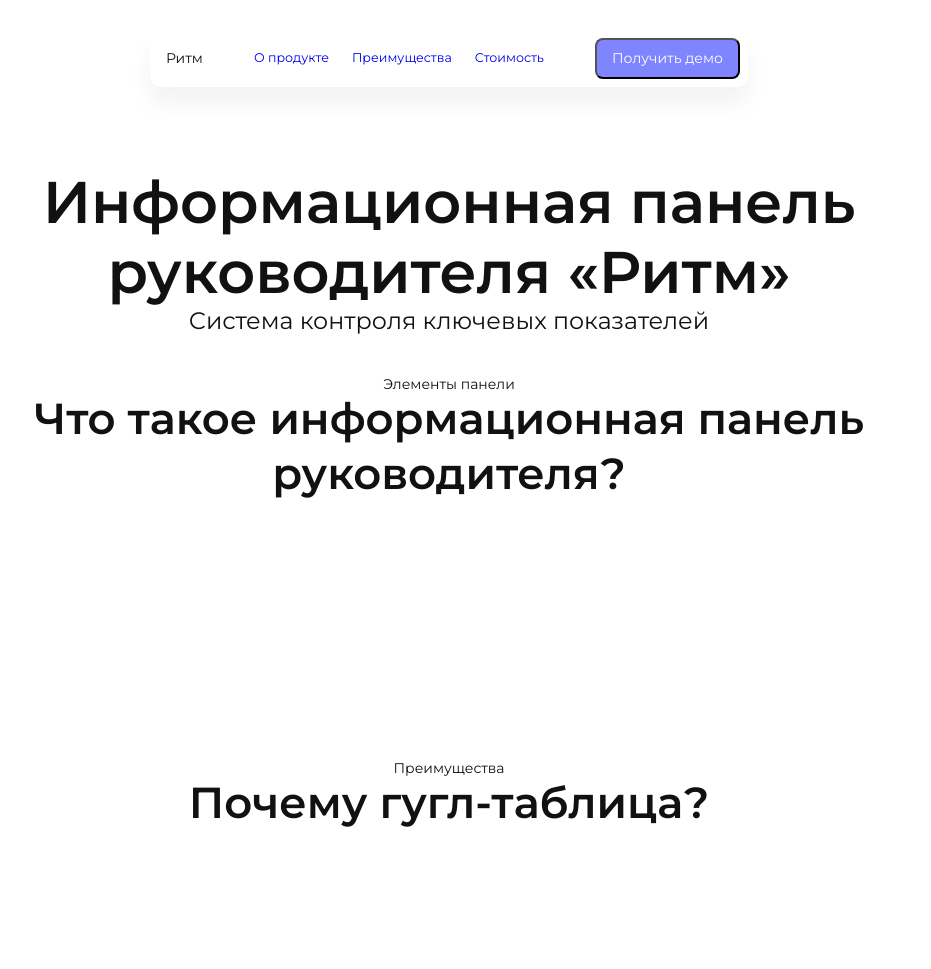
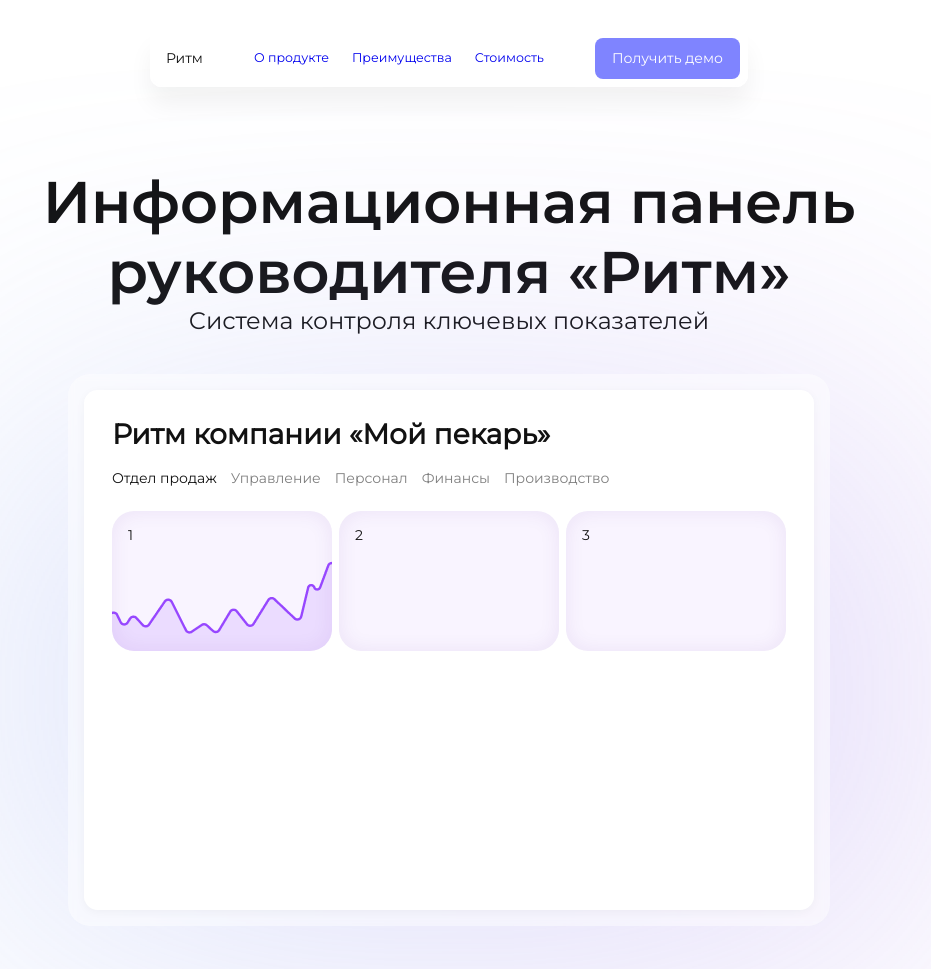
Before and after one commit to Slav4ik888/rhythm-landing, a plain HTML site: page index.html in a window 1280 px wide. Shown: the top 969 px of the page, without its empty margins (191-1122 px from the left). Drawn offline with Linux system fonts and the light colour scheme.

```diff
--- a/css/header.css
+++ b/css/header.css
@@ -16,7 +16,7 @@
   box-shadow: rgba(255, 255, 255, 0.9) 0rem 0rem 0.0625rem 0.0625rem inset, rgba(0, 0, 0, 0.05) 0rem 1.25rem 1.6875rem 0rem;
   /* backdrop-filter: saturate(200%) blur(1.875rem); */
   backdrop-filter: blur(11px);
-
+  z-index: 100;
   /* transition: 'box-shadow 300ms cubic-bezier(0.4, 0, 0.2, 1) 0ms',
   boxShadow: isScroll ? 'rgba(255, 255, 255, 0.9) 0rem 0rem 0.0625rem 0.0625rem inset, rgba(0, 0, 0, 0.05) 0rem 1.25rem 1.6875rem 0rem': 'none',
   backdropFilter: isScroll ? 'saturate(200%) blur(1.875rem)': 'none',
@@ -57,6 +57,7 @@
 
   background: #7F84FF;
   border-radius: 8px;
+  border: none;
 
   /* Text */
   font-style: normal;
@@ -64,4 +65,10 @@
   font-size: 1rem;
   line-height: 1.2rem;
   color: #FFFFFF;
+  cursor: pointer;
+  transition: background 0.4s ease;
 }
+
+.menu-button:hover {
+  background: #686dee;
+}
--- a/css/main.css
+++ b/css/main.css
@@ -1,4 +1,9 @@
 main {
+  display: flex;
+  flex-direction: column;
+  align-items: center;
+  width: 1090px;
+  height: 799px;
   margin-top: 167px;
 }
 
@@ -14,3 +19,203 @@
   font-weight: 500;
   text-align: center;
 }
+
+/* background gradient */
+.main-background {
+  position: absolute;
+  top: 414px;
+  width: 922px;
+  height: 552px;
+  background: linear-gradient(90deg, #91B2F3 0%, #A074E9 100%);
+  opacity: 0.3;
+  filter: blur(150px);
+}
+
+/* Frame */
+.main-frame {
+  display: flex;
+  flex-direction: column;
+  align-items: flex-start;
+  padding: 16px;
+  gap: 10px;
+
+  width: 762px;
+  height: 100%;
+  /* height: 472px; */
+  margin: 40px 80px;
+  background: rgba(255, 255, 255, 0.44);
+  backdrop-filter: blur(5px);
+  /* Note: backdrop-filter has minimal browser support */
+  border-radius: 22px;
+}
+
+.main-dashboard {
+  display: flex;
+  flex-direction: column;
+  align-items: flex-start;
+  padding: 28px;
+  gap: 24px;
+  isolation: isolate;
+
+  width: 730px;
+  height: 100%;
+
+  background: #FFFFFF;
+  box-shadow: 0px 2px 10px rgba(0, 0, 0, 0.04);
+  backdrop-filter: blur(5px);
+  /* Note: backdrop-filter has minimal browser support */
+  border-radius: 14px;
+
+  /* Inside auto layout */
+  flex: none;
+  order: 0;
+  flex-grow: 0;
+}
+
+/* title */
+.main-dashboard-title-box {
+  display: flex;
+  flex-direction: column;
+  align-items: flex-start;
+  padding: 0px;
+  gap: 18px;
+
+  width: 100%;
+
+  /* Inside auto layout */
+  flex: none;
+  order: 0;
+  flex-grow: 0;
+  z-index: 0;
+}
+
+/* Ритм компании «Мой пекарь» */
+.main-dashboard-title-text {
+  font-family: "Montserrat-Regular";
+  font-style: normal;
+  font-weight: 700;
+  font-size: 2rem;
+  line-height: 2.3rem; /* 126% or 30px */
+
+  /* Inside auto layout */
+  flex: none;
+  order: 0;
+  flex-grow: 0;
+}
+
+/* menu */
+.main-dashboard-title-menu {
+  display: flex;
+  flex-direction: row;
+  align-items: flex-start;
+  padding: 0px;
+  gap: 14px;
+  width: 100%;
+
+  /* Inside auto layout */
+  flex: none;
+  order: 1;
+  flex-grow: 0;
+}
+
+/* Управление */
+.main-dashboard-title-menu-item {
+  font-weight: 500;
+  font-size: 1rem;
+  line-height: 1.3rem; /* 126% identical to box height, or 18px */
+  color: #7F7F7F;
+}
+
+/* Отдел продаж */
+.main-dashboard-title-menu-item.active {
+  color: #111111;
+
+  /* Inside auto layout */
+  /* flex: none;
+  order: 0;
+  flex-grow: 0; */
+}
+
+/* ----- statistic ----- */
+.main-d-s-box {
+  display: flex;
+  flex-direction: column;
+  align-items: flex-start;
+  padding: 0px;
+  gap: 10px;
+
+  /* Inside auto layout */
+  flex: none;
+  order: 1;
+  align-self: stretch;
+  flex-grow: 0;
+  z-index: 1;
+}
+
+.main-d-s-top-row {
+  display: flex;
+  flex-direction: row;
+  align-items: flex-start;
+  justify-content: space-between;
+  padding: 0px;
+  /* gap: 10px; */
+  width: 100%;
+
+  /* Inside auto layout */
+  flex: none;
+  order: 0;
+  align-self: stretch;
+  flex-grow: 0;
+}
+
+.main-d-s-top-row-item {
+  /* Auto layout */
+  position: relative;
+  display: flex;
+  flex-direction: row;
+  flex-wrap: wrap;
+  align-items: flex-start;
+  align-content: flex-start;
+  padding: 16px;
+  row-gap: 12px;
+  isolation: isolate;
+
+  width: 220px;
+  height: 140px;
+
+  background: rgba(151, 71, 255, 0.06);
+  box-shadow: inset 0px 0px 20px rgba(71, 22, 135, 0.08);
+  border-radius: 22px;
+  overflow: hidden;
+  /* Inside auto layout */
+  flex: none;
+  order: 0;
+  flex-grow: 0;
+}
+
+.main-d-s-top-row-item-img2 {
+  position: absolute;
+  width: 240px;
+  height: 130px;
+  left: calc(50% - 240px/2);
+  top: 50px;
+
+  background: rgba(151, 71, 255, 0.14);
+  border: 2.4px solid #9747FF;
+  border-radius: 4px;
+
+  /* Inside auto layout */
+  flex: none;
+  order: 1;
+  flex-grow: 0;
+  z-index: 1;
+}
+
+.main-d-s-top-row-item-img {
+  position: absolute;
+  top: 50px;
+  left: 0px;
+  width: 240px;
+  height: 90px;
+  background: url("../assets/main-d-s-1.png");
+}
--- a/css/style.css
+++ b/css/style.css
@@ -14,6 +14,7 @@
 
 * {
   box-sizing: border-box;
+  cursor:default;
 }
 
 html {
--- a/index.html
+++ b/index.html
@@ -21,13 +21,45 @@
 
     <button class="menu-button">Получить демо</button>
   </header>
+
   <main>
     <div class="title main-title">
       <span>Информационная панель</span>
       <span>руководителя «Ритм»</span>
     </div>
     <div class="main-subtitle">Система контроля ключевых показателей</div>
+
+    <div class="main-background">
+    </div>
+
+    <div class="main-frame">
+      <div class="main-dashboard">
+        <div class="main-dashboard-title-box">
+          <div class="main-dashboard-title-text">Ритм компании «Мой пекарь»</div>
+          <div class="main-dashboard-title-menu">
+            <span class="main-dashboard-title-menu-item active">Отдел продаж</span>
+            <span class="main-dashboard-title-menu-item">Управление</span>
+            <span class="main-dashboard-title-menu-item">Персонал</span>
+            <span class="main-dashboard-title-menu-item">Финансы</span>
+            <span class="main-dashboard-title-menu-item">Производство</span>
+          </div>
+        </div>
+
+        <div class="main-d-s-box">
+          <div class="main-d-s-top-row">
+            <div class="main-d-s-top-row-item">1
+              <div class="main-d-s-top-row-item-img"></div>
+            </div>
+
+            <div class="main-d-s-top-row-item">2</div>
+            <div class="main-d-s-top-row-item">3</div>
+          </div>
+
+        </div>
+      </div>
+    </div>
   </main>
+
   <section class="container">
     <div class="title-box">
       <span>Элементы панели</span>
@@ -104,3 +136,12 @@
   </footer>
 </body>
 </html>
+
+<!--
+  git add . && git commit -m "set yandex metrica" && git push origin master
+ -->
+<!--
+  npm install postcss-cli postcss-import postcss-media-minmax postcss-csso
+
+  npx postcss css/index.css --use postcss-import --use postcss-media-minmax --use postcss-csso --no-map --output css/index.min.css
+ -->
```
Also changed, not shown: assets/main-d-s-1.png (added).
